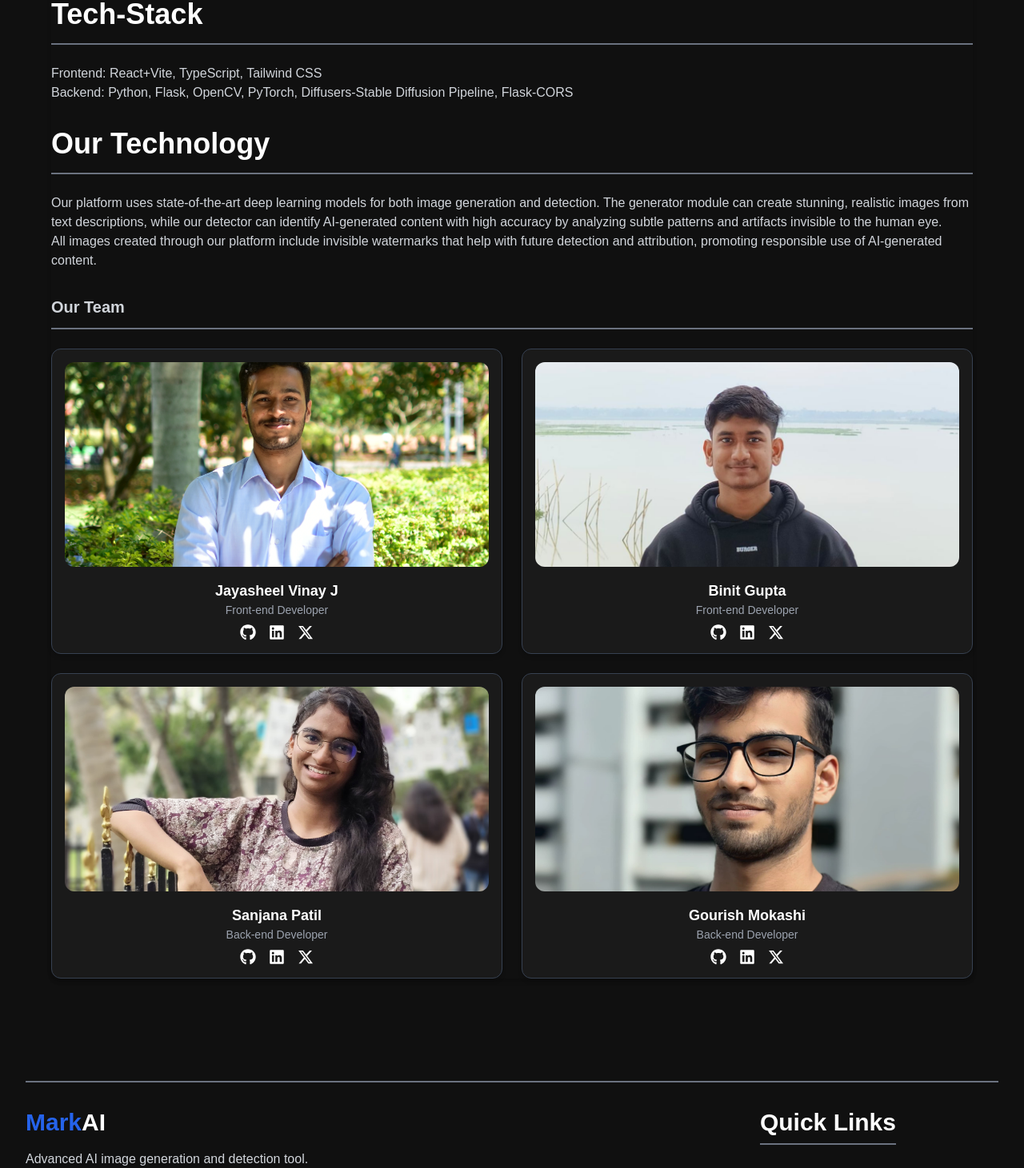
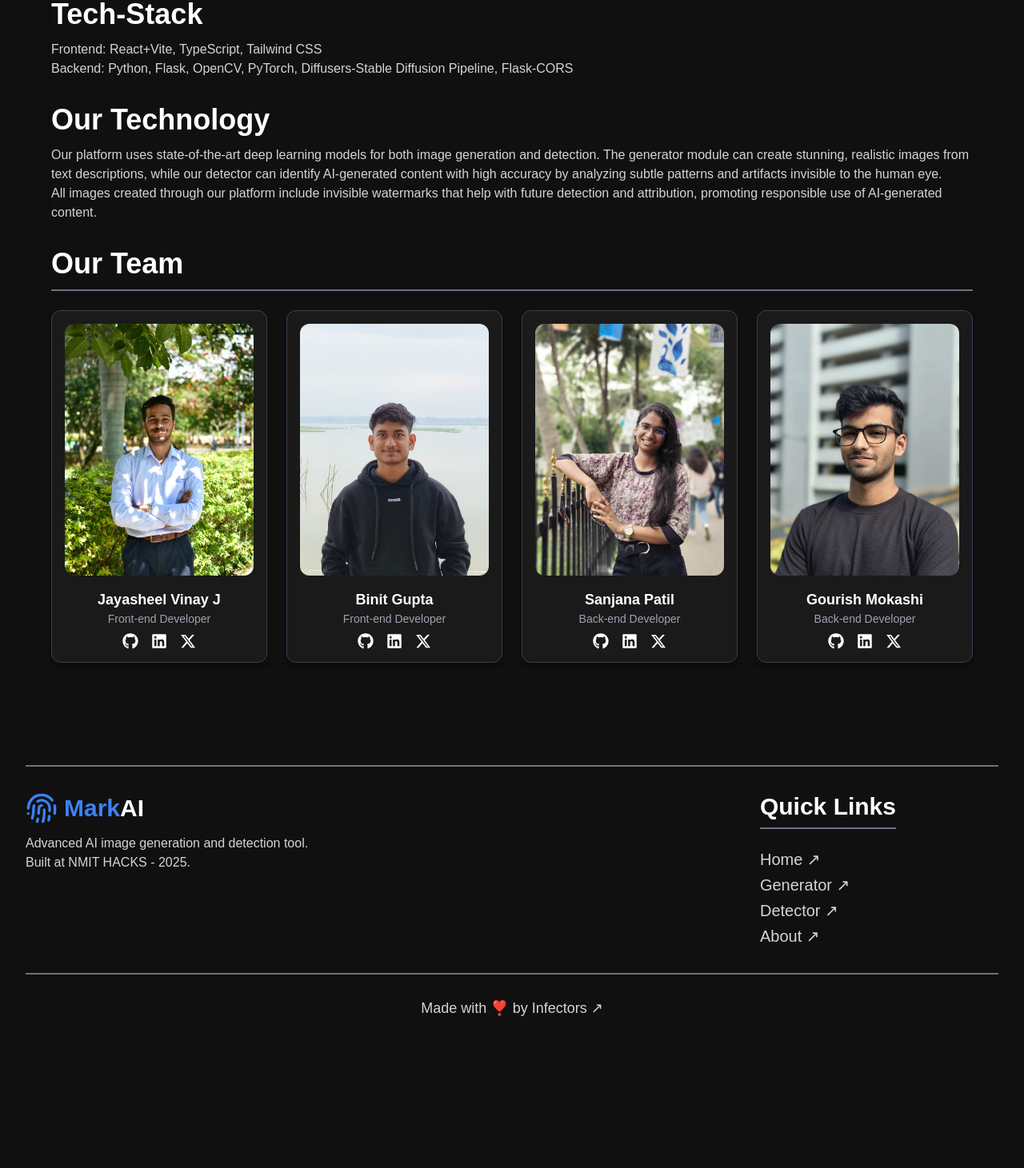
Before and after one commit to gourish-mokashi/MarkAI-NMITHacks, a React (Vite) app: page /about in a window 1280 px wide. Shown: the part 340-1801 px from the top of the page at 80% size. After the commit the page ends 1631 px from the top, so only its background shows below. Built offline with nearby package versions, Linux system fonts and the light colour scheme; a web font is replaced by a local one.

Commit message:
minor changes

```diff
--- a/src/App.tsx
+++ b/src/App.tsx
@@ -12,9 +12,9 @@ const locomotiveScroll = new LocomotiveScroll();
 export function App() {
   return (
       <BrowserRouter>
-        <div className="flex flex-col items-center min-h-screen">
+        <div className="flex flex-col items-center">
           <Header />
-          <main className="w-full flex-grow">
+          <main className="w-full">
             <Routes>
               <Route path="/" element={<Home />} />
               <Route path="/generator" element={<Generator />} />
--- a/src/components/Footer.tsx
+++ b/src/components/Footer.tsx
@@ -1,4 +1,5 @@
 import { Link } from 'react-router-dom';
+import { MenuIcon, XIcon, Fingerprint } from 'lucide-react';
 
 export function Footer() {
   const quickLinks = [
@@ -14,12 +15,16 @@ export function Footer() {
 
   return (
     <footer className="text-white w-full mt-8">
-      <div className="max-w-7xl mx-auto px-4 sm:px-6 lg:px-8 pt-12 pb-8">
-        <div className="flex flex-col md:flex-row md:gap-0 gap-10 border-t-2 border-gray-500 pt-8 flex justify-between">
+      <div className="max-w-7xl mx-auto px-4 sm:px-6 lg:px-8 pt-12">
+        <div className="flex flex-col md:flex-row md:gap-0 gap-10 border-t-2 border-gray-500 py-8 flex justify-between">
           <div>
-            <h3 className="text-3xl font-bold mb-4">
-              <span className="text-blue-600">Mark</span>AI
-            </h3>
+            <Link to="/" className="flex-shrink-0 flex gap-2 pb-3 items-center">
+              <Fingerprint className="h-10 w-10 text-blue-500" />
+                <div>
+                  <span className="text-blue-500 font-bold md:text-3xl text-2xl">Mark</span>
+                  <span className="text-white font-bold md:text-3xl text-2xl">AI</span>
+              </div>
+            </Link>
             <p className="text-gray-300">
               Advanced AI image generation and detection tool. <br />
               Built at NMIT HACKS - 2025.
@@ -39,13 +44,13 @@ export function Footer() {
             </div>
           </div>
         </div>
-        <div className="flex flex-col items-center text-lg border-t-2 border-gray-500 mt-2 pt-2 w-full">
+        <div className="flex flex-col items-center text-lg border-t-2 border-gray-500 pt-3 pb-4 w-full">
           <div className="mt-4">
             {bottomLinks.map((link) => (
               <div key={link.to}>
                 <Link
                   to={link.to}
-                  className="text-gray-300 hover:text-white text-xl"
+                  className="text-gray-300 hover:text-white text-md"
                 >
                   {link.name}
                 </Link>
--- a/src/pages/About.tsx
+++ b/src/pages/About.tsx
@@ -2,55 +2,7 @@ import { FaGithub, FaLinkedin } from "react-icons/fa";
 import { FaXTwitter } from "react-icons/fa6";
 
 export function About() {
-  return (
-    <div className="w-full min-h-screen p-8">
-      <div className="max-w-7xl mx-auto px-4 sm:px-6 lg:px-8 py-4">
-        <div className="rounded-lg shadow-md">
-          <h1 className="text-white text-3xl md:text-5xl font-bold mb-4 font-bold text-gray-900 mb-6">
-            <span className="text-white">About</span>{" "}
-            <span className="text-blue-600">Mark</span>
-            <span className="text-white">AI</span>
-          </h1>
-          {/* Horizontal line after About MarkAI */}
-          <div className="border-t-2 border-gray-500 mb-6"></div>
-          <div className="text-gray-300 prose max-w-none">
-            <p>
-              MarkAI is a lightweight filter that integrates with AI image
-              generators to invisibly embed digital watermarks into generated
-              images. These marks, undetectable to the human eye, can be
-              reliably identified by our detection tool helping fight deepfakes
-              and ensuring AI-generated content stays traceable and accountable.
-            </p>
-            <h2 className="text-white text-2xl md:text-4xl font-bold mb-4 font-semibold mt-8 mb-3">
-              Tech-Stack
-            </h2>
-            {/* Horizontal line after Tech-Stack */}
-            <div className="border-t-2 border-gray-500 mb-6"></div>
-            <p className="text-gray-300">
-              Frontend: React+Vite, TypeScript, Tailwind CSS
-              <br />
-              Backend: Python, Flask, OpenCV, PyTorch, Diffusers-Stable Diffusion Pipeline, Flask-CORS
-            </p>
-            <h2 className="text-white text-2xl md:text-4xl font-bold mb-4 font-semibold mt-8 mb-">Our Technology</h2>
-            <div className="border-t-2 border-gray-500 mb-6"></div>
-            <p>
-              Our platform uses state-of-the-art deep learning models for both
-              image generation and detection. The generator module can create
-              stunning, realistic images from text descriptions, while our
-              detector can identify AI-generated content with high accuracy by
-              analyzing subtle patterns and artifacts invisible to the human
-              eye.
-            </p>
-            <p>
-              All images created through our platform include invisible
-              watermarks that help with future detection and attribution,
-              promoting responsible use of AI-generated content.
-            </p>
-            <h2 className="text-xl font-semibold mt-8 mb-3">Our Team</h2>
-            {/* Horizontal line after Our Team */}
-            <div className="border-t-2 border-gray-500 mb-6"></div>
-            <div className="grid grid-cols-1 sm:grid-cols-2 gap-6 mt-6">
-              {[
+  const team = [
     {
       name: "Jayasheel Vinay J",
       role: "Front-end Developer",
@@ -83,12 +35,69 @@ export function About() {
       linkedin: "https://www.linkedin.com/in/gourish-mokashi",
       x: "https://x.com/GourishMokashi",
     },
-              ].map((person, i) => (
+  ];
+
+  return (
+    <div className="w-full p-8">
+      <div className="max-w-7xl mx-auto px-4 sm:px-6 lg:px-8 py-4">
+        <div className="rounded-lg shadow-md">
+          <h1 className="text-3xl md:text-5xl font-bold text-white mb-6">
+            <span className="text-white">About</span>{" "}
+            <span className="text-blue-600">Mark</span>
+            <span className="text-white">AI</span>
+          </h1>
+
+          <div className="border-t-2 border-gray-500 mb-6" />
+
+          <div className="text-gray-300 prose max-w-none">
+            <p>
+              MarkAI is a lightweight filter that integrates with AI image
+              generators to invisibly embed digital watermarks into generated
+              images. These marks, undetectable to the human eye, can be
+              reliably identified by our detection tool helping fight deepfakes
+              and ensuring AI-generated content stays traceable and accountable.
+            </p>
+
+            <h2 className="text-white text-2xl md:text-4xl font-bold mt-8 mb-3">
+              Tech-Stack
+            </h2>
+            <p>
+              Frontend: React+Vite, TypeScript, Tailwind CSS
+              <br />
+              Backend: Python, Flask, OpenCV, PyTorch, Diffusers-Stable Diffusion Pipeline, Flask-CORS
+            </p>
+
+            <h2 className="text-white text-2xl md:text-4xl font-bold mt-8 mb-3">
+              Our Technology
+            </h2>
+            <p>
+              Our platform uses state-of-the-art deep learning models for both
+              image generation and detection. The generator module can create
+              stunning, realistic images from text descriptions, while our
+              detector can identify AI-generated content with high accuracy by
+              analyzing subtle patterns and artifacts invisible to the human
+              eye.
+            </p>
+            <p>
+              All images created through our platform include invisible
+              watermarks that help with future detection and attribution,
+              promoting responsible use of AI-generated content.
+            </p>
+
+            <h2 className="text-white text-2xl md:text-4xl font-bold mt-8 mb-3">
+              Our Team
+            </h2>
+          </div>
+
+          <div className="border-t-2 border-gray-500 mb-6" />
+
+          <div className="grid grid-cols-1 sm:grid-cols-2 md:grid-cols-4 gap-6 mt-6">
+            {team.map((person, i) => (
               <div
                 key={i}
-                  className="rounded-xl border border-gray-700 p-4 bg-[#1a1a1a] text-center shadow-md hover:shadow-lg transition duration-300"
+                className="flex flex-col rounded-xl border border-gray-700 p-4 bg-[#1a1a1a] text-center shadow-md hover:shadow-lg transition duration-300"
               >
-                  <div className="overflow-hidden rounded-xl h-64">
+                <div className="h-full overflow-hidden rounded-xl">
                   <img
                     src={person.img}
                     alt={person.name}
@@ -133,6 +142,5 @@ export function About() {
         </div>
       </div>
     </div>
-    </div>
   );
 }
```
Also changed, not shown: 1 other file (tests, documents, lock files or other folders). Lines whose indentation alone changed are shown as unchanged.
